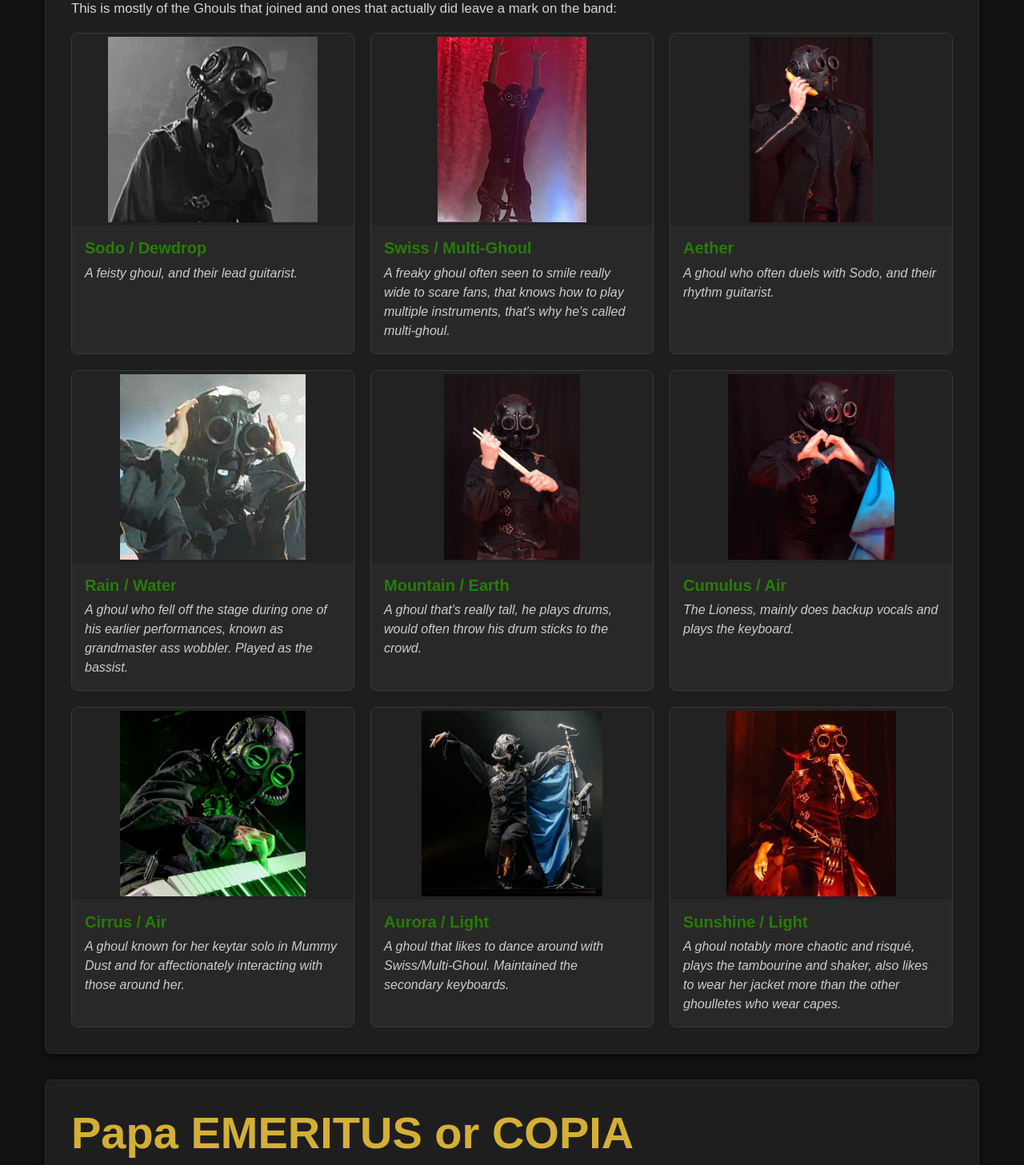
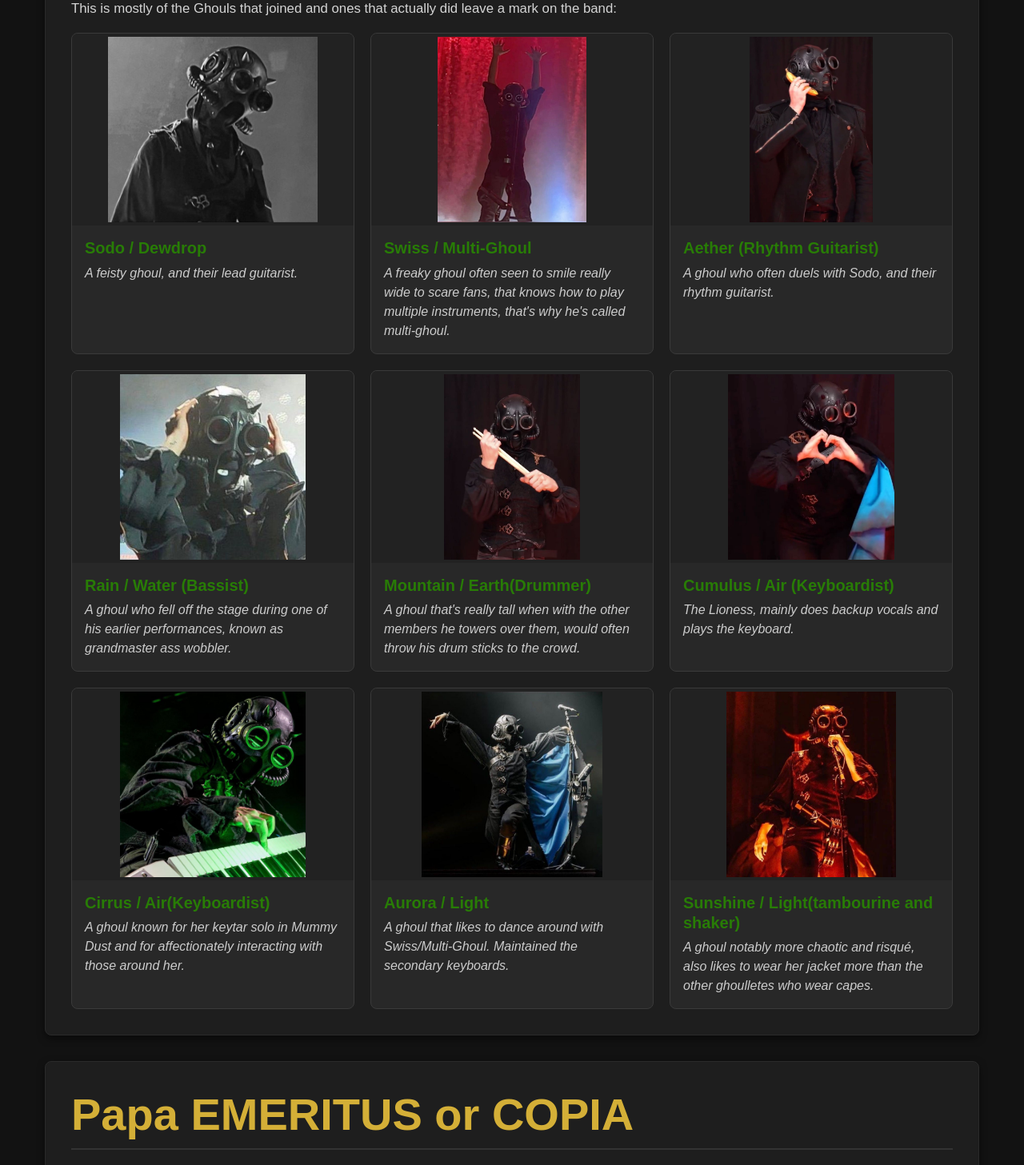
Before and after one commit to Impshort/INP-GhostBAND-tribute, a React (Vite) app: page / in a window 1280 px wide. Shown: the part 1569-3026 px from the top of the page at 80% size. Built offline with nearby package versions, Linux system fonts and the light colour scheme.

Commit message:
refactor: update ghoulsData to include roles for each ghoul for clarity

```diff
--- a/src/App.jsx
+++ b/src/App.jsx
@@ -8,13 +8,13 @@ import AlbumSection from './components/AlbumSection';
 const ghoulsData = [
   { name: "Sodo / Dewdrop", role: "A feisty ghoul, and their lead guitarist.", image: "/images/sodobb.jpg", customClass: "Sodo" },
   { name: "Swiss / Multi-Ghoul", role: "A freaky ghoul often seen to smile really wide to scare fans, that knows how to play multiple instruments, that's why he's called multi-ghoul.", image: "/images/swiss.jpg", customClass: "Swiss" },
-  { name: "Aether", role: "A ghoul who often duels with Sodo, and their rhythm guitarist.", image: "/images/banana.jpg", customClass: "Aether" },
-  { name: "Rain / Water", role: "A ghoul who fell off the stage during one of his earlier performances, known as grandmaster ass wobbler. Played as the bassist.", image: "/images/rain.jpg", customClass: "Rain" },
-  { name: "Mountain / Earth", role: "A ghoul that's really tall, he plays drums, would often throw his drum sticks to the crowd.", image: "/images/mount.jpg", customClass: "Mountain" },
-  { name: "Cumulus / Air", role: "The Lioness, mainly does backup vocals and plays the keyboard.", image: "/images/cumu.jpg", customClass: "Cumulus" },
-  { name: "Cirrus / Air", role: "A ghoul known for her keytar solo in Mummy Dust and for affectionately interacting with those around her.", image: "/images/cirrus.jpg", customClass: "Cirrus" },
+  { name: "Aether (Rhythm Guitarist)", role: "A ghoul who often duels with Sodo, and their rhythm guitarist.", image: "/images/banana.jpg", customClass: "Aether" },
+  { name: "Rain / Water (Bassist)", role: "A ghoul who fell off the stage during one of his earlier performances, known as grandmaster ass wobbler. ", image: "/images/rain.jpg", customClass: "Rain" },
+  { name: "Mountain / Earth(Drummer)", role: "A ghoul that's really tall when with the other members he towers over them, would often throw his drum sticks to the crowd.", image: "/images/mount.jpg", customClass: "Mountain" },
+  { name: "Cumulus / Air (Keyboardist)", role: "The Lioness, mainly does backup vocals and plays the keyboard.", image: "/images/cumu.jpg", customClass: "Cumulus" },
+  { name: "Cirrus / Air(Keyboardist)", role: "A ghoul known for her keytar solo in Mummy Dust and for affectionately interacting with those around her.", image: "/images/cirrus.jpg", customClass: "Cirrus" },
   { name: "Aurora / Light", role: "A ghoul that likes to dance around with Swiss/Multi-Ghoul. Maintained the secondary keyboards.", image: "/images/fly.jpg", customClass: "Aurora" },
-  { name: "Sunshine / Light", role: "A ghoul notably more chaotic and risqué, plays the tambourine and shaker, also likes to wear her jacket more than the other ghoulletes who wear capes.", image: "/images/sun.jpg", customClass: "Sunshine" }
+  { name: "Sunshine / Light(tambourine and shaker)", role: "A ghoul notably more chaotic and risqué, also likes to wear her jacket more than the other ghoulletes who wear capes.", image: "/images/sun.jpg", customClass: "Sunshine" }
 ];
 
 function App() {
```
